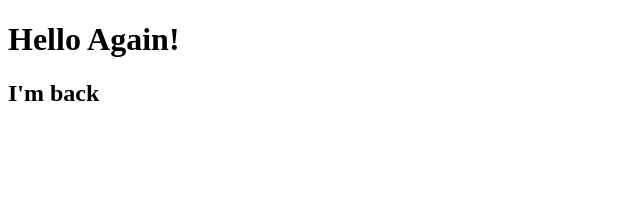
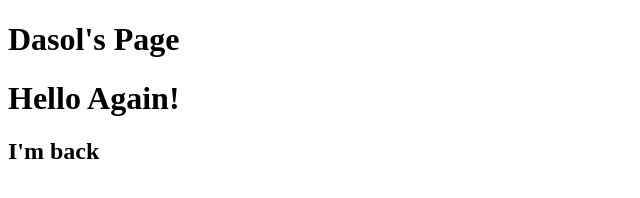
Before and after one commit to ssol0421/advanced-js, a plain HTML site: page index.html in a window 1280 px wide. Shown: the whole page, without its empty margins (0-640 px from the left). Drawn offline with Linux system fonts and the light colour scheme.

Commit message:
adding header

```diff
--- a/index.html
+++ b/index.html
@@ -5,7 +5,11 @@
   <title>Document</title>
 </head>
 <body>
+	<header>
+		<h1>Dasol's Page</h1>
+	</header>
 	<h1>Hello Again!</h1>
 	<h2>I'm back</h2>
+
 </body>
 </html>
```
